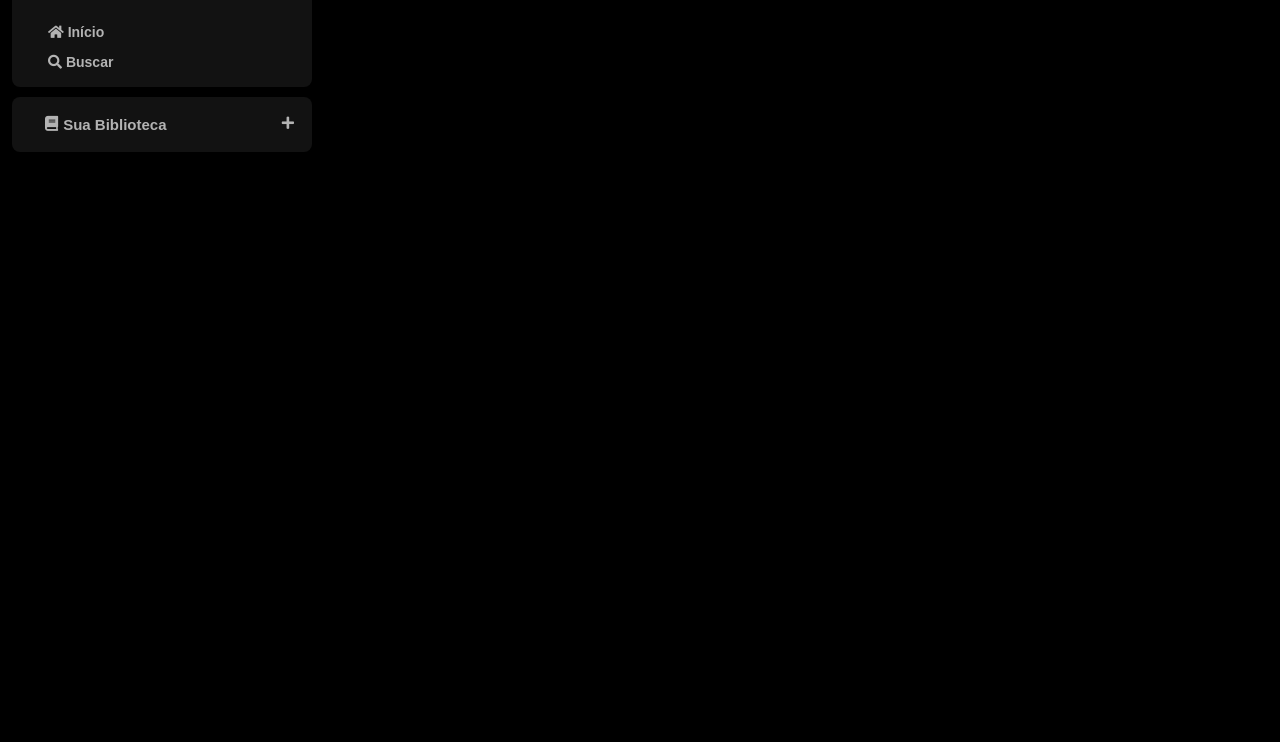
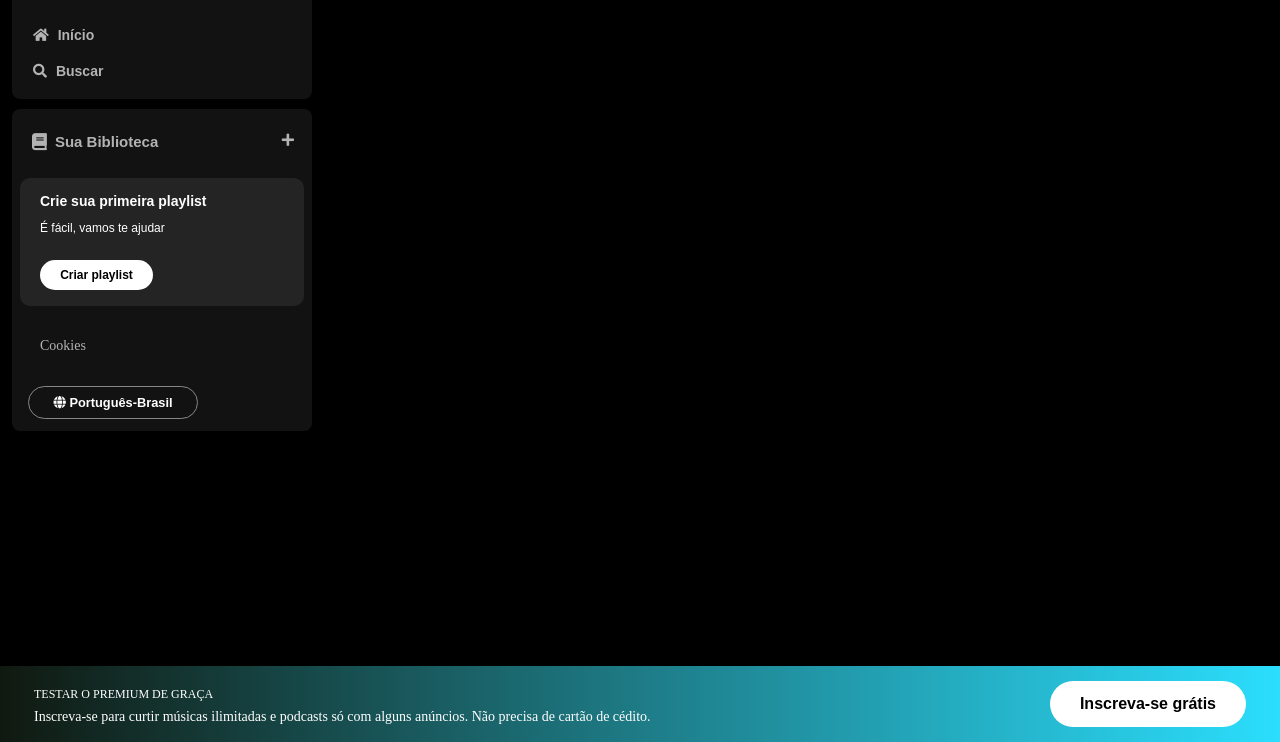
Before and after one commit to wanessasfernandes/Imersao-Alura, a plain HTML site: page index.html in a window 1280 px wide. Shown: the part 58-800 px from the top of the page. Drawn offline with Linux system fonts and the light colour scheme.

Commit message:
criação do "sua biblioteca" + footer

```diff
--- a/index.html
+++ b/index.html
@@ -22,22 +22,20 @@
                     <img src="assets\logo-spotify.png" alt="Logo Spotify">
                 </a>
             </div>
-            <div>
             <ul>
                 <li>
                     <a href="">
                         <span class="fa fa-home"></span>
-                            <span>Início</span>
+                        <span class="text">Início</span>
                     </a>
                 </li>
                 <li>
                     <a href="">
                         <span class="fa fa-search"></span>
-                            <span>Buscar</span>
+                        <span class="text">Buscar</span>
                     </a>
                 </li>
             </ul>
-            </div>
         </nav>
 
         <!-- Sua Biblioteca -->
@@ -49,7 +47,47 @@
                 </button>
                 <span class="fa fa-plus"></span>
             </div>
+
+            <section class="section-playlist">
+                <div class="section-playlist_content">
+                    <span class="text title">Crie sua primeira playlist</span>
+                    <span class="text subtitle">É fácil, vamos te ajudar</span>
+
+                    <button class="section-playlist_button">
+                        <span>Criar playlist</span>
+                    </button>
+                </div>
+            </section>
+
+            <div class="cookies">
+                <a href="">Cookies</a>
+            </div>
+
+            <div class="languages">
+                <button class="languages-button">
+                    <span class="fa fa-globe"></span>
+                    <span>Português-Brasil</span>
+                </button>
             </div>
         </div>
+
+    </div>
+
+    <!-- Footer -->
+    <footer>
+        <div class="footer_text">
+            <p class="text title">TESTAR O PREMIUM DE GRAÇA</p>
+            <p class="text subtitle">
+                Inscreva-se para curtir músicas ilimitadas e podcasts só com alguns anúncios.
+                Não precisa de cartão de cédito.
+            </p>
+        </div>
+        <div class="footer_button">
+            <button type="button">
+                Inscreva-se grátis
+            </button>
+        </div>
+
+        </footer>
 </body>
 </html>
--- a/style.css
+++ b/style.css
@@ -1,9 +1,5 @@
-.sidebar_navigation {
-    background-color: #121212;
-    border-radius: 8px;
-    padding: 16px 0 0 16px;
-}
 
+/*SIDEBAR*/
 .sidebar {
     position: fixed;
     top: 0;
@@ -11,13 +7,20 @@
     bottom: 0;
     padding: 12px;
     width: 300px;
+
+}
+
+.sidebar_navigation {
+    background-color: #121212;
+    border-radius: 8px;
+    padding: 16px 0 0 16px; /*padding superior, padding direito, padding inferior, padding esquerdo */
 }
 
 .sidebar_navigation.logo {
     background-color: #121212;
     display: flex;
     border-radius: 8px;
-    padding: 16px 0 0 16px;
+    padding: 16px 0 0 16px; /*padding superior, padding direito, padding inferior, padding esquerdo */
 }
 .logo img{
     width: 80px;
@@ -26,11 +29,11 @@
 
 .sidebar nav ul {
     margin-top: 20px;
-    padding: 0 20px 10px 20px; /*padding superior, padding direito, padding inferior, padding esquerdo */
+    padding: 0 10px 10px 5px; /*padding superior, padding direito, padding inferior, padding esquerdo */
 }
 
 .sidebar nav ul li {
-    padding: 7px 0;
+    padding: 10px 0;
 }
 
 .sidebar nav ul li a {
@@ -42,12 +45,17 @@
 
 }
 
+.sidebar nav ul li a .text {
+    margin-left: 5px;
+}
+
+/*BIBLIOTECA*/
 .library {
     background-color: #121212;
     border-radius: 8px;
     display: flex;
-    justify-content: space-between;
-    flex-direction: column;
+    justify-content: space-between; /* Itens são alinhados considerando o padding, ou seja, o espaço é colocado apenas entre os itens */
+    flex-direction: column; /* Usado junto com o display Flex */
     color: #b3b3b3;
     padding: 4px 8px;
     font-weight: 600;
@@ -59,12 +67,13 @@
 .library .library_content {
     display: flex;
     justify-content: space-between;
+    margin-left: -23px; /* Margem do 'Sua Biblioteca'*/
 
 }
 
-.library .library_button {
+.library .library_content .library_button {
     display: flex;
-    margin-right: 10px;
+    margin-left: 5px;
     color: #b3b3b3;
     background-color: transparent;
     border: 0;
@@ -74,19 +83,20 @@
     text-align: center;
     text-decoration: none;
     text-transform: none;
-    padding: 15px 20px;
+    padding: 20px 20px; /* Padding inferior e superior, padding lateral*/
 
 }
 
-.library .library_button span{
-    margin-left: 5px;
+.library .library_content .library_button span{
+    margin-left: -10px; /*Separa o book do texto*/
 }
 
-.library .library_button fa-book {
-    margin-right: 10px;
+.library .library_content .library_button .fa-book {
+    margin-left: 10px;
 }
-.library .library_button fa {
-    font-size: 20px;
+
+.library .library_content .library_button .fa {
+    font-size: 17px;
     font-weight: 300;
     color: #b3b3b3;
     margin-right: 10px;
@@ -95,5 +105,131 @@
 }
 
 .library .library_content .fa-plus{
-    margin: 15px 10px;
+    margin: 20px 10px;
 }
+
+/*CRIE SUA PLAYLIST*/
+.section-playlist{
+    display: flex;
+    align-items: flex-start;
+    justify-content: space-between;
+    gap: 20px; /*Definição do espaço que vai no space-between*/;
+    background-color: #242424;
+    color: #b3b3b3;
+    font-weight: 600;
+    font-size: 14px;
+    margin: 8px 0px;
+    padding: 16px 20px;
+    border-radius: 10px;
+    font-family: "DM Sans", sans-serif;
+}
+
+.section-playlist_content {
+    display: flex;
+    flex-direction: column;
+}
+
+.section-playlist_content .text{
+    padding-bottom: 14px;
+    color: #ffff;
+    font-family: "DM Sans", sans-serif;
+
+}
+
+.section-playlist_content .title {
+    font-weight: 700;
+}
+
+.section-playlist_content .subtitle {
+    font-weight: 500;
+    font-size: 12px;
+}
+
+.section-playlist_content .section-playlist_button {
+    background-color: #ffff;
+    color: #000;
+    display: flex;
+    width: 113px;
+    border-radius: 20px;
+    font-size: 12px;
+    font-weight: 700;
+    font-family: "DM Sans", sans-serif;
+    text-decoration: none;
+    text-transform: none;
+    padding: 8px;
+     margin-top: 12px;
+    border: 0px;
+    justify-content: center; /*alinha o texto no centro*/
+}
+
+/*COOKIES E LINGUA*/
+.sidebar .cookies{
+    margin: 25px 20px;
+}
+
+.sidebar .cookies a{
+    text-decoration: none;
+    color: #b3b3b3;
+    font-weight: 500;
+}
+
+.sidebar .cookies a:hover{
+    text-decoration: underline;
+}
+
+.languages .languages-button {
+    background-color: transparent;
+    border: 1px solid #878787;
+    color: #ffff;
+    align-items: center;
+    border-radius: 9999px;
+    font-size: 0.8rem;
+    font-weight: bold;
+    padding: 8px;
+    justify-content: center;
+    cursor: pointer;
+    width: 170px;
+    margin: 8px;
+}
+
+/*FOOTER*/
+
+footer{
+    position: fixed;
+    bottom: 0; /*Localiza o footer na parte inferior da tela*/
+    left: 0;
+    right: 0;
+    padding: 15px 34px;
+    background: linear-gradient(to right, #101910, #2bdefd);
+    color: #ffff;
+    display: flex;
+    justify-content: space-between;
+
+}
+
+footer .footer_text .title{
+    font-size: 12px;
+    margin-top: 7px;
+    margin-bottom: 10px;
+    font-weight: 400;
+
+
+}
+
+footer .footer_text .subtitle{
+    font-size: 14px;
+    font-weight: 500;
+}
+
+footer .footer_button button{
+    background-color: #ffff;
+    color: #000;
+    font-family: "DM Sans", sans-serif;
+    font-size: 16px;
+    font-weight: bold;
+    border-radius: 40px;
+    border: 0;
+    padding: 14px 30px;
+    cursor: pointer;
+    flex-shrink: 0;
+}
```
Lines whose indentation alone changed are shown as unchanged.
